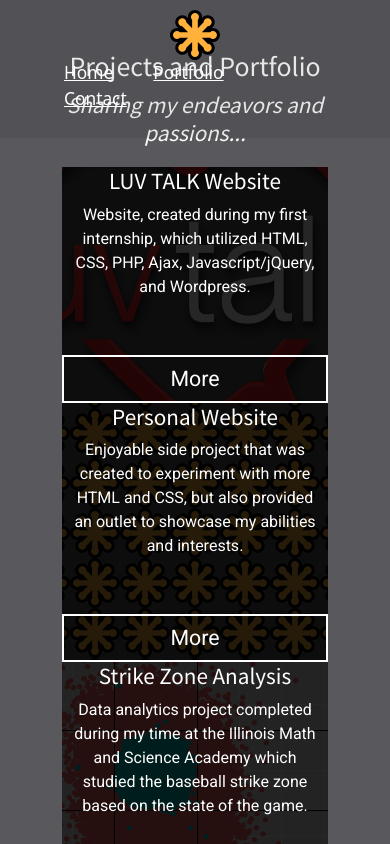
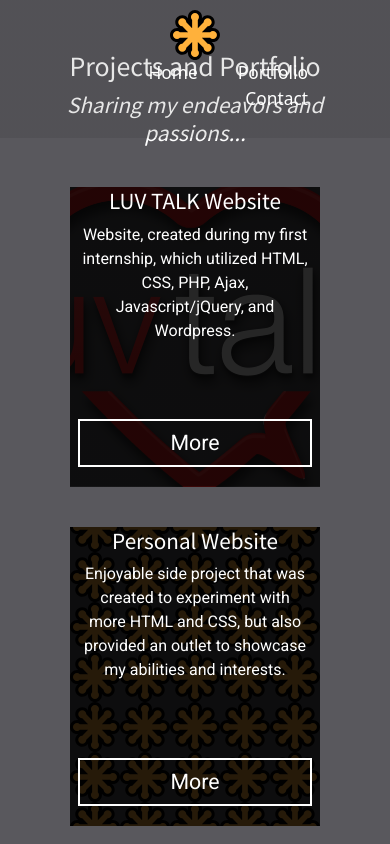
Before and after one commit to catalinuh/personal-website-evaluation, a React (Create React App) app: page /portfolio in a window 390 px wide. Shown: the top 844 px of the page. Built offline with nearby package versions, Linux system fonts and the light colour scheme.

Commit message:
update: Styling

```diff
--- a/public/index.html
+++ b/public/index.html
@@ -9,10 +9,6 @@
       content="Web site created using create-react-app"
     />
     <link rel="stylesheet" type="text/css" href="style.css" />
-    <link
-      href="https://fonts.googleapis.com/css?family=Slabo+27px|Roboto|Source+Sans+Pro"
-      rel="stylesheet"
-    />
     <title>Developer</title>
   </head>
   <body>
--- a/public/style.css
+++ b/public/style.css
@@ -19,6 +19,7 @@
   padding-right: 50px;
 }
 .primary-nav li {
+  text-decoration: none;
   display: inline-block;
   margin: 0px 20px;
   color: white;
@@ -26,6 +27,7 @@
 }
 
 .primary-nav a {
+  text-decoration: none;
   color: white;
   padding-bottom: 5px;
   -webkit-transition: border 50ms linear;
@@ -337,3 +339,75 @@
 .resume-footer a:hover,
 .contact-footer a:hover {
 } */
+
+#project-row {
+  display: flex;
+  flex-flow: row wrap;
+}
+
+#project-row.row {
+  align-items: center;
+}
+
+img.img-responsive {
+  width: 26px;
+}
+
+.media-links {
+  display: flex;
+  flex-direction: row;
+  align-items: center;
+  margin: 0 auto;
+}
+
+.container-fluid {
+  width: 100%;
+}
+
+.col-sm-4.col-md-4.col-sm-offset-4.col-md-offset-4 {
+  margin: 0 auto;
+}
+
+ul {
+  display: flex;
+  flex-flow: row wrap;
+  justify-content: flex-end;
+}
+
+li {
+  text-decoration: none;
+}
+
+/* .btn.btn-default.btn-border {
+  margin: 0 auto;
+} */
+
+@media (max-width: 800px) {
+  #project-row {
+    display: flex;
+    flex-flow: column wrap;
+  }
+
+  .contact-form-body {
+    display: flex;
+    flex-flow: column wrap;
+  }
+
+  div.col-sm-4 {
+    width: 100%;
+    padding: 20px;
+  }
+
+  .btn.btn-default.btn-border {
+    width: 100%;
+  }
+
+  img.img-responsive {
+    width: 200px;
+  }
+}
+
+.summary.container-fluid {
+  display: flex;
+  flex-flow: row wrap;
+}
--- a/src/components/ProjectsAndPortfolios.js
+++ b/src/components/ProjectsAndPortfolios.js
@@ -18,7 +18,7 @@
           </div>
         </div>
 
-        <div className="row">
+        <div className="row" id="project-row">
           <div className="col-sm-4 col-md-4 text-center">
             <div className="luvtalk-project">
               <h3>LUV TALK Website</h3>
--- a/src/components/Summary.js
+++ b/src/components/Summary.js
@@ -1,8 +1,7 @@
 const Summary = () => {
   return (
     <div className="summary">
-      <div className="container-fluid">
-        <div className="row">
+      <div className="summary container-fluid">
         <div className="development-summary">
           <div className="col-sm-1 col-md-1">
             <div className="development-img">
@@ -49,9 +48,7 @@
             </div>
           </div>
         </div>
-        </div>
 
-        <div className="row">
         <div className="ideas-summary">
           <div className="col-sm-1 col-md-1">
             <div className="idea-img">
@@ -90,10 +87,9 @@
               <h3>Passion and Dedication</h3>
               <p>
                 With my profound interest and commitment to my field of study,
-                  my projects rarely go unfinished and my problems are never
-                  left unresolved.
+                my projects rarely go unfinished and my problems are never left
+                unresolved.
               </p>
-              </div>
             </div>
           </div>
         </div>
```
Lines whose indentation alone changed are shown as unchanged.
